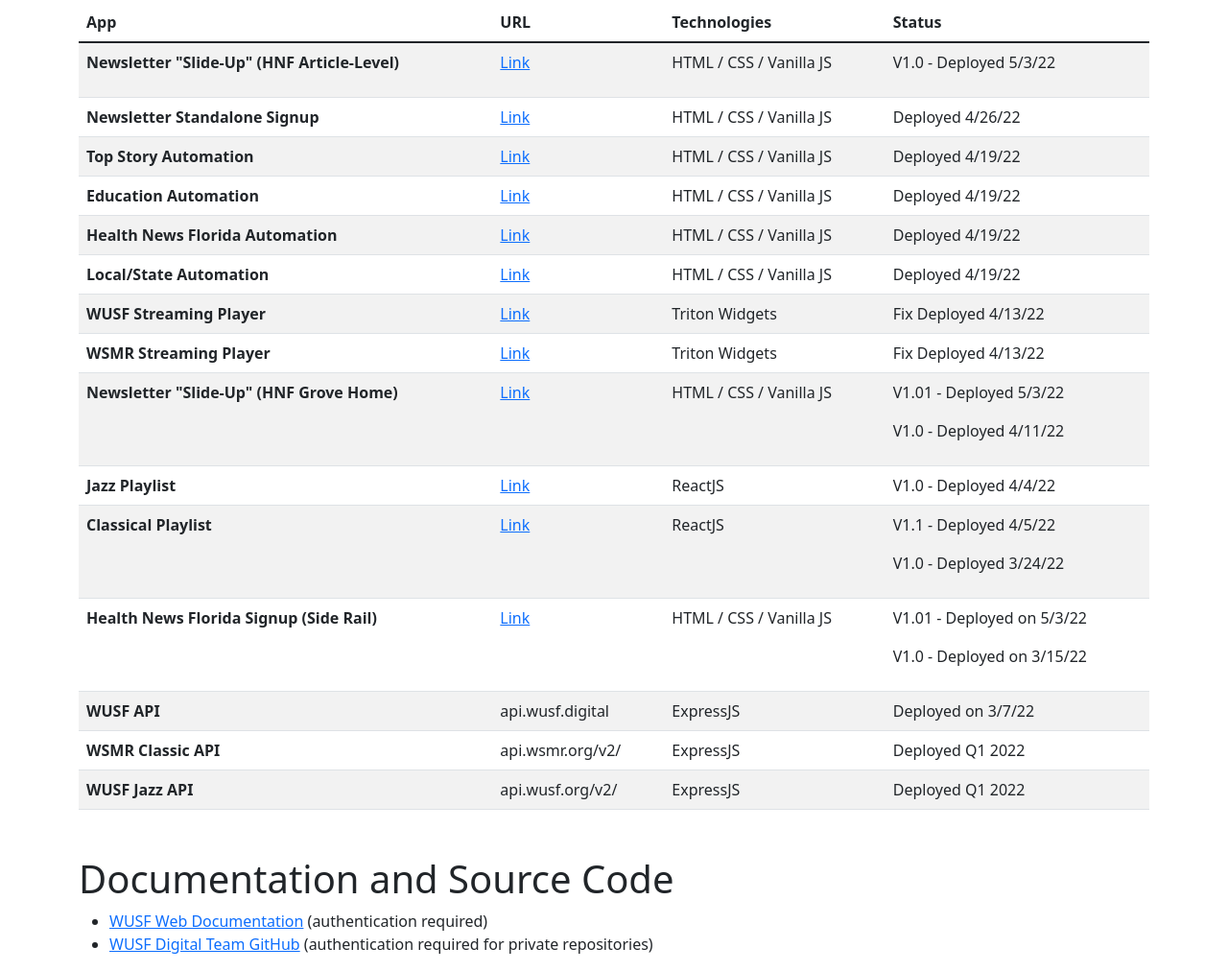
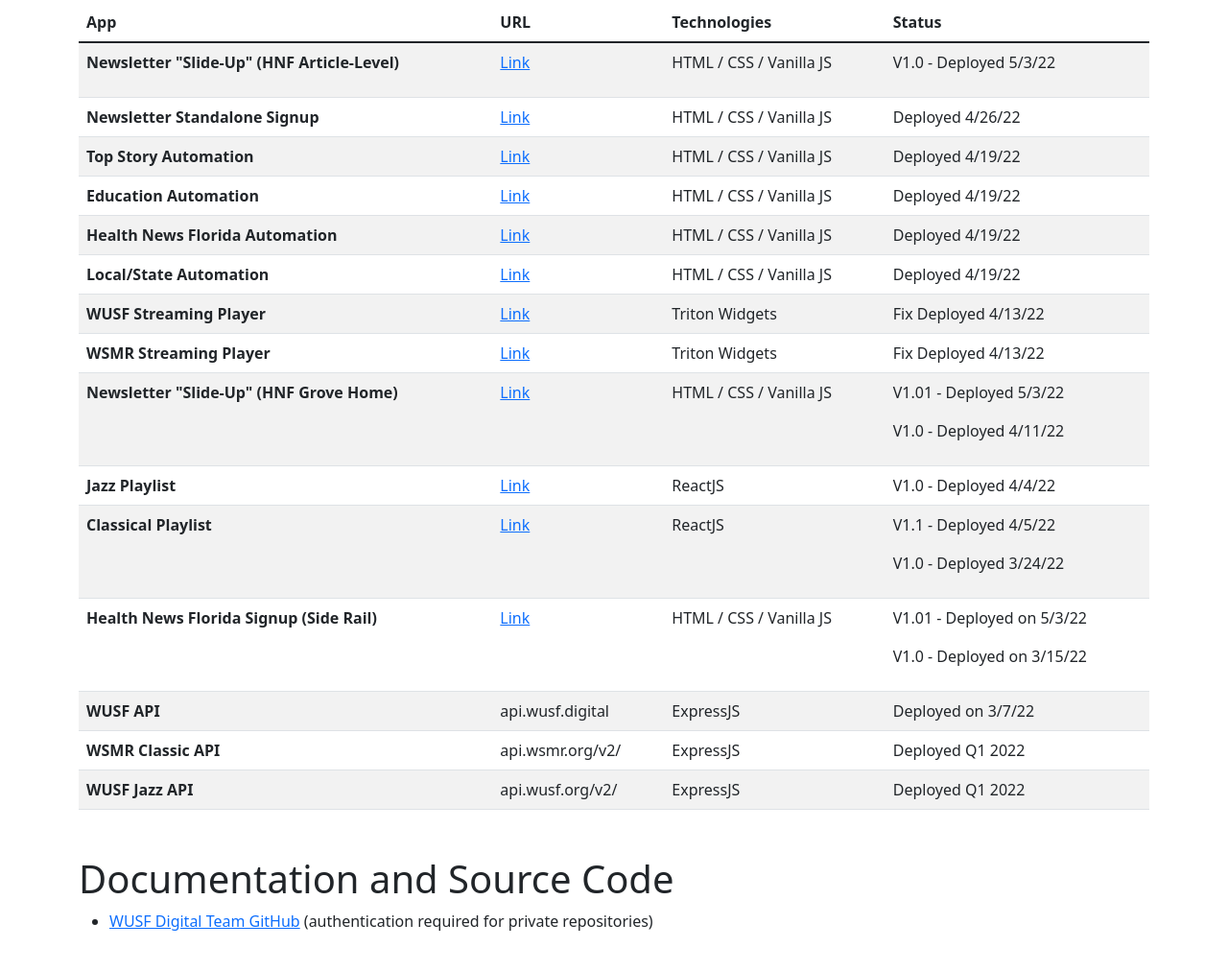
Before and after one commit to wusf-digital/wusf-modules, a website: page index.html in a window 1280 px wide. Shown: the part 1020-2032 px from the top of the page at 96% size. After the commit the page ends 2008 px from the top, so only its background shows below. Drawn offline with nearby package versions, Linux system fonts and the light colour scheme.

Commit message:
Remove documentation link

```diff
--- a/index.html
+++ b/index.html
@@ -222,7 +222,6 @@
     <div class="container">
         <h1 class="mt-5">Documentation and Source Code</h1>
         <ul>
-            <li><a href="https://usf.box.com/s/5zlg710u1slwydq3yv6g8wr0hh28vo9s">WUSF Web Documentation</a> (authentication required)</li>
             <li><a href="https://github.com/wusf-digital">WUSF Digital Team GitHub</a> (authentication required for private repositories)</li>
         </ul>
     </div>
```
